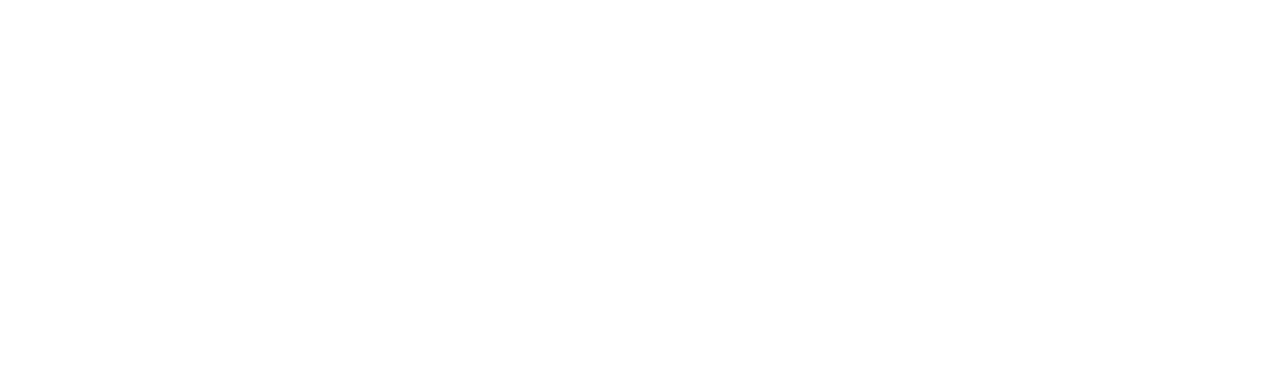
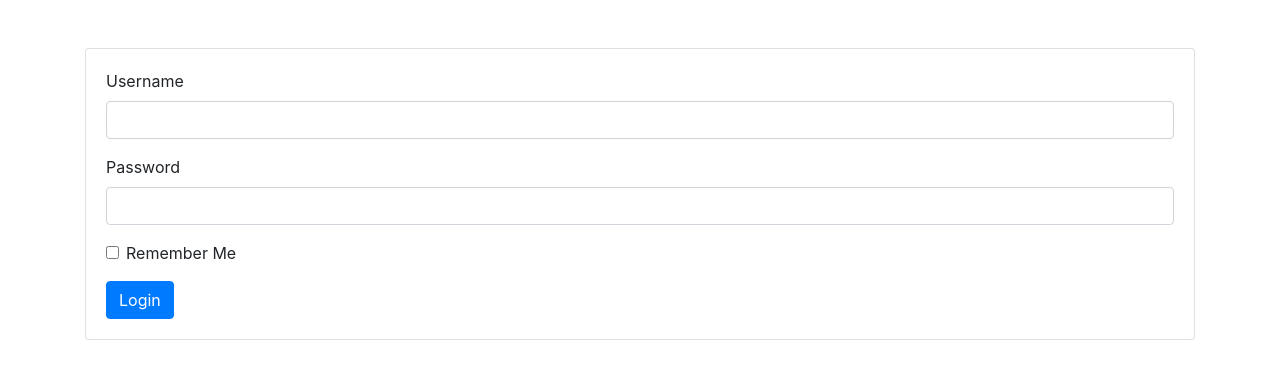
Before and after one commit to dimsumgurl/noteable-frontend, a React (Create React App) app: page /login in a window 1280 px wide. Shown: the top 376 px of the page. Built offline with nearby package versions, Linux system fonts and the light colour scheme.

Commit message:
Added LoginPage component and route (#11)
* Added Bootstrap

* Created LoginPage component

* Added LoginPage route

```diff
--- a/package.json
+++ b/package.json
@@ -6,6 +6,7 @@
     "@testing-library/jest-dom": "^5.11.9",
     "@testing-library/react": "^11.2.3",
     "@testing-library/user-event": "^12.6.0",
+    "bootstrap": "^4.6.0",
     "react": "^17.0.1",
     "react-dom": "^17.0.1",
     "react-router-dom": "^5.2.0",
--- /dev/null
+++ b/src/components/LoginPage/Login.js
@@ -0,0 +1,29 @@
+import React from 'react';
+
+export default class Login extends React.Component {
+    render() {
+        return (
+            <div class="container mt-5">
+                <div class="card">
+                    <div class="card-body">
+                        <form>
+                            <div class="form-group">
+                                <label for="usernameInput">Username</label>
+                                <input type="text" class="form-control" id="usernameInput" />
+                            </div>
+                            <div class="form-group">
+                                <label for="passwordInput">Password</label>
+                                <input type="password" class="form-control" id="passwordInput" />
+                            </div>
+                            <div class="form-group form-check">
+                                <input type="checkbox" class="form-check-input" id="rememberCheck" />
+                                <label class="form-check-label" for="rememberCheck">Remember Me</label>
+                            </div>
+                            <button type="submit" class="btn btn-primary">Login</button>
+                        </form>
+                    </div>
+                </div>
+            </div>
+        );
+    }
+}
--- a/src/index.js
+++ b/src/index.js
@@ -1,3 +1,4 @@
+import 'bootstrap/dist/css/bootstrap.min.css';
 import React from 'react';
 import ReactDOM from 'react-dom';
 import './index.css';
@@ -8,12 +9,16 @@ import {
   Route,
 } from 'react-router-dom';
 import Home from './components/HomePage/Home';
+import Login from './components/LoginPage/Login';
 
 ReactDOM.render(
   <React.StrictMode>
     <BrowserRouter>
       <Route exact path='/'>
         <Home />
+      </Route>
+      <Route path='/login'>
+        <Login />
       </Route>
       <Route path='/app'>
         <App />
```
Also changed, not shown: src/components/LoginPage/Login.css (added), 2 other files (tests, documents, lock files or other folders).
